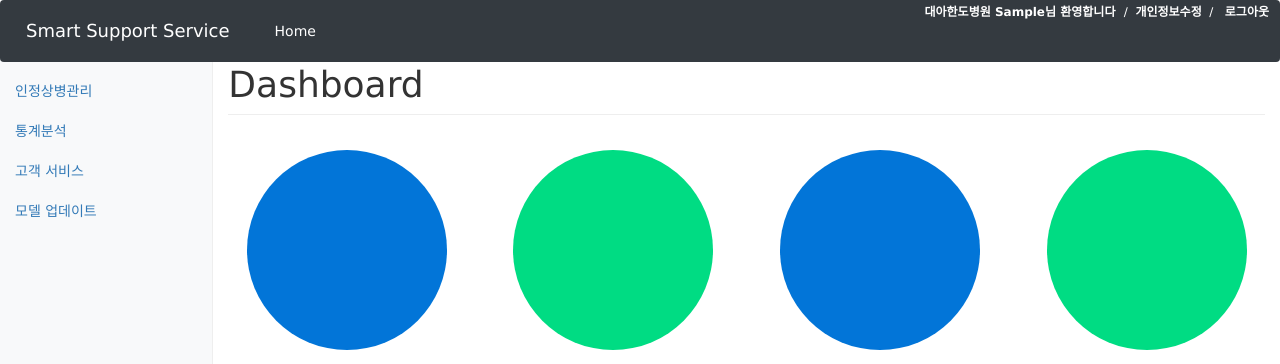
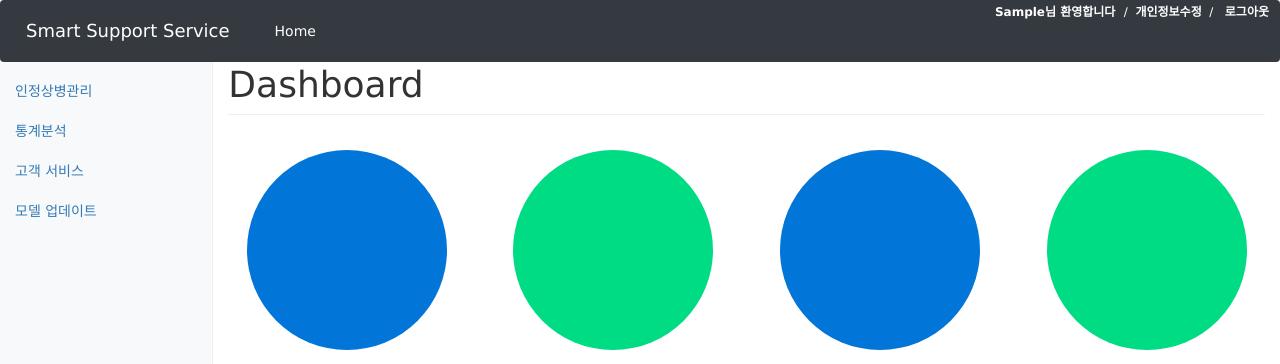
Before and after one commit to sy2399/PrescriptionCare, a Django app: page /matchings/ in a window 1280 px wide. Shown: the top 364 px of the page. Run offline with Django 3.2, Linux system fonts and the light colour scheme; the visitor is signed in with stand-in values (Sample User, id 1); data that the repository does not hold is empty; parts of the project's set-up code (start-up, migrations or seed data) failed here and were passed over; some libraries are stand-ins or nearby versions.

Commit message:
상단 고객정보 수정

```diff
--- a/templates/base.html
+++ b/templates/base.html
@@ -52,7 +52,8 @@
 
 				{% if user.is_active %}
 				<!--<strong>{% firstof user.get_short_name user.get_username %} 님 로그인</strong> /-->
-				<strong> 대아한도병원 {% firstof user.get_short_name user.get_username %}님 환영합니다&nbsp;&nbsp;</strong> /&nbsp;&nbsp;
+				<strong> {{ user.userprofile.customer }} {% firstof user.get_short_name user.get_username %}님 환영합니다&nbsp;&nbsp;</strong> /&nbsp;&nbsp;
+
 				<strong><a style = "color:white" href="{% url 'password_change' %}">개인정보수정</a></strong> &nbsp; / &nbsp;&nbsp;
 				<strong><a style = "color:white" href="{% url 'logout'%}">로그아웃</a></strong>
 				{% endif %}
```
